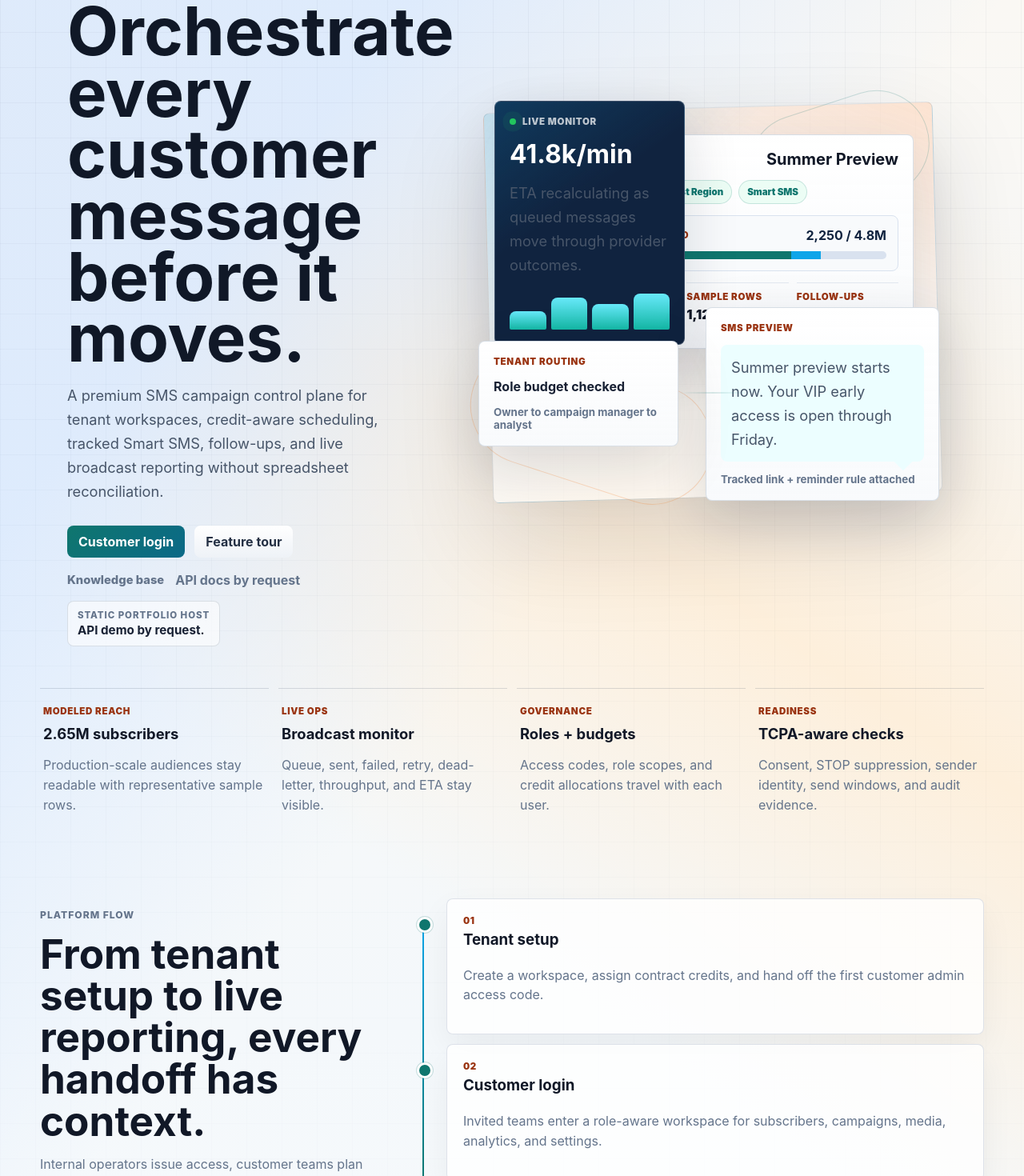
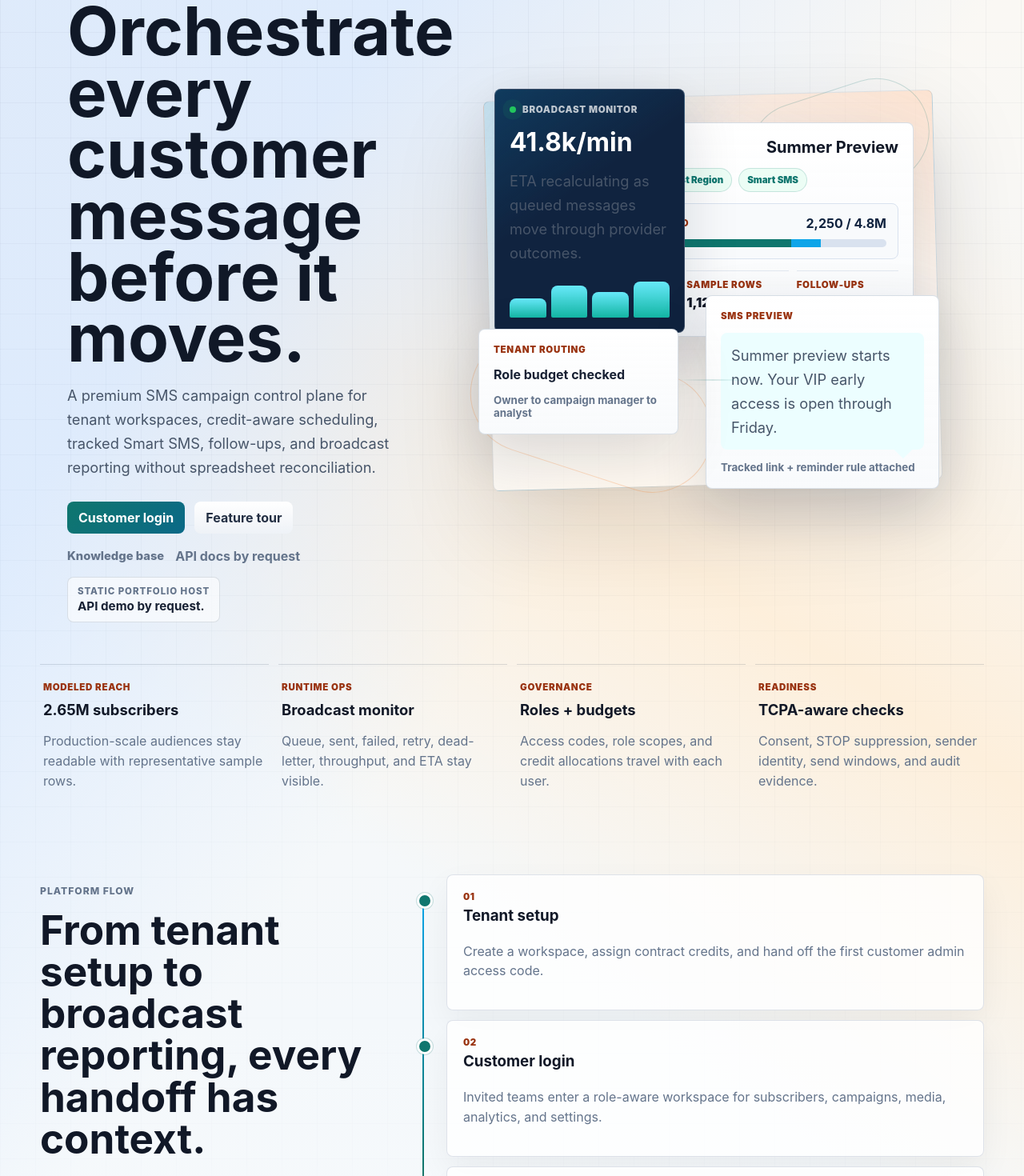
Before and after one commit to Holdtillstill/distributed-campaign-platform, a React (Vite) app in the folder apps/web-ui/: page / in a window 1280 px wide. Shown: the part 180-1650 px from the top of the page at 80% size. Built offline with nearby package versions, Linux system fonts and the light colour scheme; no server answers.

Commit message:
Refine broadcast demo wording

```diff
--- a/apps/web-ui/src/pages/AppDesignExplorations.tsx
+++ b/apps/web-ui/src/pages/AppDesignExplorations.tsx
@@ -68,7 +68,7 @@ function OperatorConsole() {
       <section className="operator-workspace">
         <header className="operator-topbar">
           <div>
-            <span>Live operations</span>
+            <span>Runtime operations</span>
             <h1>Operator Console</h1>
           </div>
           <AppDesignLinks tone="dark" />
@@ -134,7 +134,7 @@ function ExecutiveSaas() {
         <div className="executive-heading">
           <span>Company owner workspace</span>
           <h1>Executive SaaS Dashboard</h1>
-          <p>Revenue, reach, credit allocation, and live broadcast status in one operating view.</p>
+          <p>Revenue, reach, credit allocation, and broadcast status in one operating view.</p>
         </div>
         <aside className="executive-budget" aria-label="Role and budget">
           <span>Role and budget</span>
@@ -379,7 +379,7 @@ function RetailOpsWorkspace() {
           <div className="retail-day">
             <span>Today</span>
             <strong>3 sends need review before 4:00 PM.</strong>
-            <p>Segments, budget, live monitor, and store-team handoff stay in one workspace.</p>
+            <p>Segments, budget, broadcast monitor, and store-team handoff stay in one workspace.</p>
           </div>
 
           <div className="retail-operations">
@@ -477,7 +477,7 @@ function MinimalEnterpriseWorkspace() {
         </section>
 
         <div className="minimal-layout">
-          <section className="minimal-list" aria-label="Campaigns and live broadcast monitor">
+          <section className="minimal-list" aria-label="Campaigns and broadcast monitor">
             {workItems.map(([label, title, detail]) => (
               <article key={label}>
                 <span>{label}</span>
@@ -524,20 +524,20 @@ function RealtimeBroadcastWarRoom() {
         <section aria-label="Role and budget">
           <span>Role and budget</span>
           <strong>Operations lead</strong>
-          <p>Live-send authority / 4.8M credits / retry threshold 0.8%</p>
+          <p>Runtime send authority / 4.8M credits / retry threshold 0.8%</p>
         </section>
       </aside>
 
       <section className="warroom-main">
         <header className="warroom-header">
           <div>
-            <span>Live command surface</span>
+            <span>Runtime command surface</span>
             <h1>Realtime Broadcast War Room</h1>
           </div>
           <AppDesignResourceLinks tone="dark" />
         </header>
 
-        <section className="warroom-monitor" aria-label="Campaigns live broadcast monitor">
+        <section className="warroom-monitor" aria-label="Campaigns broadcast monitor">
           <div>
             <span>Campaigns / broadcast monitor</span>
             <strong>Summer Preview is moving at 41.8k/min.</strong>
@@ -608,7 +608,7 @@ function MobileRegionalManager() {
           ))}
         </nav>
 
-        <section className="mobile-live-card" aria-label="Campaigns live broadcast monitor">
+        <section className="mobile-live-card" aria-label="Campaigns broadcast monitor">
           <span>Campaigns / broadcast monitor</span>
           <strong>Memorial Day Promo</strong>
           <p>947k sent / 41.8k per minute / ETA 18m</p>
@@ -715,7 +715,7 @@ function ComplianceConsentCenter() {
 
 function AgencyMultiTenantConsole() {
   const tenants = [
-    ['Demo Retail Co', 'Live', '1.36M reach'],
+    ['Demo Retail Co', 'Runtime', '1.36M reach'],
     ['Acme Retail', 'Draft', '50k limit'],
     ['North Market', 'Review', '83k reach'],
   ]
@@ -757,9 +757,9 @@ function AgencyMultiTenantConsole() {
           </div>
 
           <div className="agency-grid">
-            <section aria-label="Campaigns live broadcast monitor">
+            <section aria-label="Campaigns broadcast monitor">
               <span>Campaigns / broadcast monitor</span>
-              <strong>Summer Preview live</strong>
+              <strong>Summer Preview running</strong>
               <p>947k sent / 412 retries / ETA 18m / escalation owner assigned.</p>
             </section>
             <section aria-label="Subscribers segments">
--- a/apps/web-ui/src/pages/DesignExplorations.tsx
+++ b/apps/web-ui/src/pages/DesignExplorations.tsx
@@ -10,7 +10,7 @@ export function routeToExploration(pathname: string): ExplorationId | null {
 const facts = {
   tenant: 'Demo Retail Co',
   modeledSubscribers: '2.65M modeled subscribers',
-  monitor: 'live broadcast monitor',
+  monitor: 'broadcast monitor',
   throughput: '41.8k/min',
 }
 
@@ -102,9 +102,9 @@ function PremiumFintech() {
         </div>
       </section>
 
-      <section className="premium-monitor" id="monitor" aria-label="Premium live broadcast monitor">
+      <section className="premium-monitor" id="monitor" aria-label="Premium broadcast monitor">
         <div>
-          <p className="exploration-kicker">Live broadcast monitor</p>
+          <p className="exploration-kicker">Broadcast monitor</p>
           <h2>Every send gets a financial control plane.</h2>
         </div>
         <div className="premium-monitor-card">
@@ -160,14 +160,14 @@ function DarkCommandCenter() {
               <span>12:04:24</span> queue shards=64 throughput={facts.throughput}
             </p>
             <p>
-              <span>12:04:25</span> monitor=live status=green tempo_trace=sampled
+              <span>12:04:25</span> monitor=runtime status=green tempo_trace=sampled
             </p>
           </div>
         </div>
 
         <div className="ops-copy">
           <p className="exploration-kicker">Dark operator command center</p>
-          <h1>The live send floor for SMS operators.</h1>
+          <h1>The broadcast floor for SMS operators.</h1>
           <p>
             A serious operations surface for watching throughput, queue pressure, failed sends, and tenant risk while
             customer campaigns keep moving.
@@ -175,10 +175,10 @@ function DarkCommandCenter() {
           <CtaLinks tone="dark" />
         </div>
 
-        <aside className="ops-live-panel" aria-label="Live throughput panel">
+        <aside className="ops-live-panel" aria-label="Broadcast throughput panel">
           <div className="ops-pulse">
             <span />
-            <strong>Live</strong>
+            <strong>Runtime</strong>
           </div>
           <div className="ops-throughput">
             <span>Throughput</span>
@@ -257,7 +257,7 @@ function CinematicStory() {
         label="Act II"
         title="The campaign leaves with restraint."
         stat="64"
-        copy="Queue partitions pace the broadcast while the live broadcast monitor reports sent, retry, and dead-letter state."
+        copy="Queue partitions pace the broadcast while the broadcast monitor reports sent, retry, and dead-letter state."
       />
       <StoryScene
         label="Act III"
@@ -376,7 +376,7 @@ function EnterpriseControlRoom() {
           </div>
           <div>
             <span>Broadcast status</span>
-            <strong>Live</strong>
+            <strong>Runtime</strong>
             <small>{facts.monitor}</small>
           </div>
           <div>
@@ -406,7 +406,7 @@ function EnterpriseControlRoom() {
 
           <section className="data-broadcast-table" aria-label="Broadcast monitor table">
             <div className="data-panel-title">
-              <span>Live broadcast monitor</span>
+              <span>Broadcast monitor</span>
               <strong>Active campaigns</strong>
             </div>
             <table>
--- a/apps/web-ui/src/pages/DesignReviewPage.tsx
+++ b/apps/web-ui/src/pages/DesignReviewPage.tsx
@@ -63,7 +63,7 @@ export function DesignReviewPage() {
         <h1>Recommended production composition</h1>
         <p>
           CampaignOS should use a composite direction: enterprise command surface for everyday customer work,
-          war-room clarity for live broadcasts, and agency-style scanability for internal tenant operations.
+          war-room clarity for runtime broadcasts, and agency-style scanability for internal tenant operations.
         </p>
       </header>
 
--- a/apps/web-ui/src/pages/FeatureMarketingPage.tsx
+++ b/apps/web-ui/src/pages/FeatureMarketingPage.tsx
@@ -19,8 +19,8 @@ type FeatureSpotlight = {
 const featureSpotlights: FeatureSpotlight[] = [
   {
     slug: 'broadcast-monitor',
-    kicker: 'Live operations',
-    title: 'Live broadcast monitor',
+    kicker: 'Runtime operations',
+    title: 'Broadcast monitor',
     summary:
       'Track queued, sent, failed, retried, and dead-lettered messages with throughput, progress, and projected ETA.',
     note: 'Monitor projected/sample broadcasts before the full modeled audience is moved.',
@@ -130,7 +130,7 @@ export function FeatureMarketingPage({ activeSlug }: { activeSlug?: string }) {
           <p className="eyebrow">{activeFeature ? 'Feature deep dive' : 'Campaign platform'}</p>
           <h1>{activeFeature ? activeFeature.title : 'CampaignOS features'}</h1>
           <p>
-            Multi-tenant SMS campaign software for customer teams that need modeled audience planning, live
+            Multi-tenant SMS campaign software for customer teams that need modeled audience planning, broadcast
             throughput visibility, controlled budgets, and tenant operations in one demo-ready product.
           </p>
           <div className="hero-actions">
@@ -182,7 +182,7 @@ export function FeatureMarketingPage({ activeSlug }: { activeSlug?: string }) {
         </div>
         <div>
           <span>Operations</span>
-          <strong>Live ETA</strong>
+          <strong>Projected ETA</strong>
           <p>Broadcast monitor exposes progress, throughput, retry pressure, and failed rows.</p>
         </div>
         <div>
--- a/apps/web-ui/src/pages/KnowledgeBasePage.tsx
+++ b/apps/web-ui/src/pages/KnowledgeBasePage.tsx
@@ -217,11 +217,11 @@ const kbArticles: KbArticle[] = [
     ],
   },
   {
-    id: 'live-broadcast-monitor-throughput',
+    id: 'broadcast-monitor-throughput',
     category: 'Campaigns',
-    title: 'Monitor broadcast throughput live',
+    title: 'Monitor broadcast throughput',
     summary:
-      'Use the live monitor to validate throughput, percent complete, ETA, provider outcomes, retries, and dead letters.',
+      'Use the broadcast monitor to validate throughput, percent complete, ETA, provider outcomes, retries, and dead letters.',
     appliesTo: 'Operators and campaign managers',
     productArea: 'Broadcast monitor',
     workflowStage: 'Post-schedule monitoring',
@@ -439,9 +439,9 @@ const kbStartPaths = [
     articleId: 'budgets-credits',
   },
   {
-    label: 'Live monitor',
+    label: 'Broadcast monitor',
     description: 'Throughput, retries, dead letters',
-    articleId: 'live-broadcast-monitor-throughput',
+    articleId: 'broadcast-monitor-throughput',
   },
 ]
 
--- a/apps/web-ui/src/pages/MarketingPage.tsx
+++ b/apps/web-ui/src/pages/MarketingPage.tsx
@@ -56,7 +56,7 @@ export function MarketingPage({
           <h1>Orchestrate every customer message before it moves.</h1>
           <p>
             A premium SMS campaign control plane for tenant workspaces, credit-aware scheduling, tracked Smart SMS,
-            follow-ups, and live broadcast reporting without spreadsheet reconciliation.
+            follow-ups, and broadcast reporting without spreadsheet reconciliation.
           </p>
           <div className="hero-actions">
             <button onClick={onCustomerAccess}>Customer login</button>
@@ -82,7 +82,7 @@ export function MarketingPage({
           </div>
         </div>
 
-        <div className="campaign-flow-visual" aria-label="CampaignOS live campaign flow preview">
+        <div className="campaign-flow-visual" aria-label="CampaignOS campaign flow preview">
           <div className="flow-orbit flow-orbit-one" aria-hidden="true" />
           <div className="flow-orbit flow-orbit-two" aria-hidden="true" />
 
@@ -119,8 +119,8 @@ export function MarketingPage({
             </dl>
           </section>
 
-          <section className="visual-card visual-card-live" aria-label="Live broadcast state">
-            <span className="live-dot">Live monitor</span>
+          <section className="visual-card visual-card-live" aria-label="Broadcast monitor state">
+            <span className="live-dot">Broadcast monitor</span>
             <strong>41.8k/min</strong>
             <p>ETA recalculating as queued messages move through provider outcomes.</p>
             <div className="live-bars" aria-hidden="true">
@@ -152,7 +152,7 @@ export function MarketingPage({
           <p>Production-scale audiences stay readable with representative sample rows.</p>
         </div>
         <div>
-          <span>Live ops</span>
+          <span>Runtime ops</span>
           <strong>Broadcast monitor</strong>
           <p>Queue, sent, failed, retry, dead-letter, throughput, and ETA stay visible.</p>
         </div>
@@ -171,7 +171,7 @@ export function MarketingPage({
       <section className="marketing-workflow" id="platform" aria-label="CampaignOS workflow">
         <div className="marketing-section-copy">
           <p className="eyebrow">Platform flow</p>
-          <h2>From tenant setup to live reporting, every handoff has context.</h2>
+          <h2>From tenant setup to broadcast reporting, every handoff has context.</h2>
           <p>
             Internal operators issue access, customer teams plan audiences, and CampaignOS keeps budget, readiness, and
             delivery state attached to the work.
@@ -204,9 +204,9 @@ export function MarketingPage({
       <section className="marketing-depth" aria-label="Feature and help links">
         <div className="marketing-section-copy">
           <p className="eyebrow">Product depth</p>
-          <h2>Built for the daily campaign room, not a static demo.</h2>
+          <h2>Built for the daily campaign room, not a flat brochure.</h2>
           <p>
-            CampaignOS connects the public feature tour, customer knowledge base, live monitor, internal admin, and API
+            CampaignOS connects the public feature tour, customer knowledge base, broadcast monitor, internal admin, and API
             documentation to the same workflow story.
           </p>
         </div>
@@ -220,7 +220,7 @@ export function MarketingPage({
             <strong>Access codes, scheduling, monitor, budgets</strong>
           </a>
           <a href="/monitor">
-            <span>Live monitor</span>
+            <span>Broadcast monitor</span>
             <strong>Throughput and provider outcomes by campaign</strong>
           </a>
           <a href="/internal">
--- a/apps/web-ui/src/pages/app/CompanyWorkspace.tsx
+++ b/apps/web-ui/src/pages/app/CompanyWorkspace.tsx
@@ -1461,9 +1461,9 @@ export function CompanyWorkspace({
         ) : null}
 
         {campaignSubpage === 'monitor' ? (
-          <section className="panel broadcast-monitor monitor-war-room" aria-label="Live broadcast monitor">
+          <section className="panel broadcast-monitor monitor-war-room" aria-label="Broadcast monitor">
             <div className="section-heading">
-              <span>Live operations</span>
+              <span>Runtime operations</span>
               <strong>Broadcast monitor</strong>
             </div>
             <div className="monitor-help-strip">
```
Also changed, not shown: 1 other file (tests, documents, lock files or other folders).
